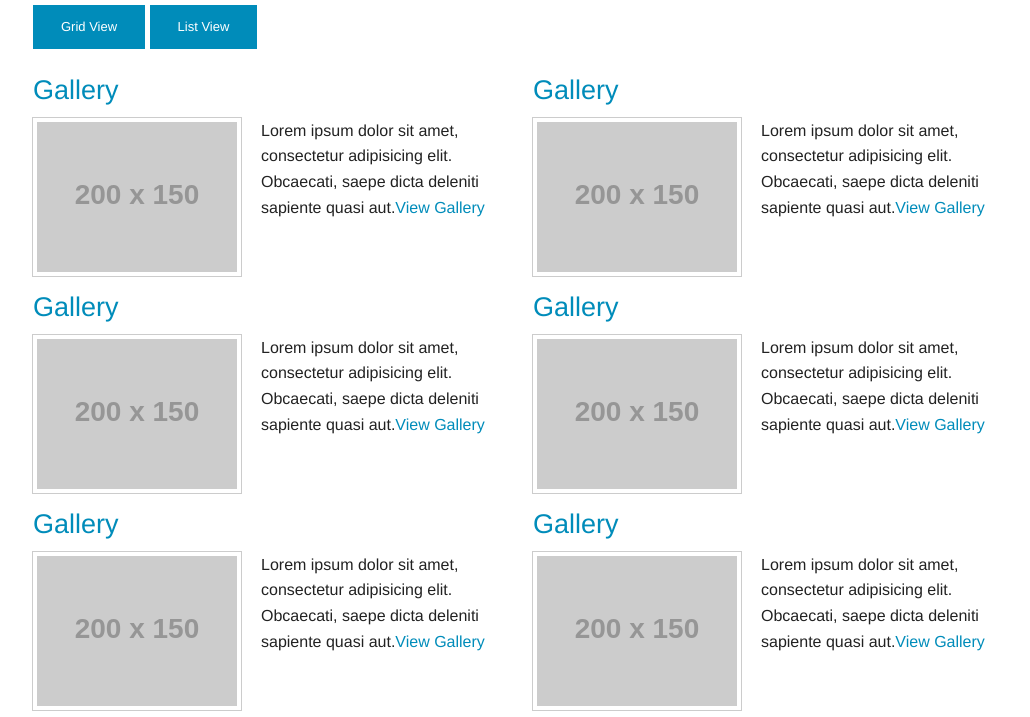
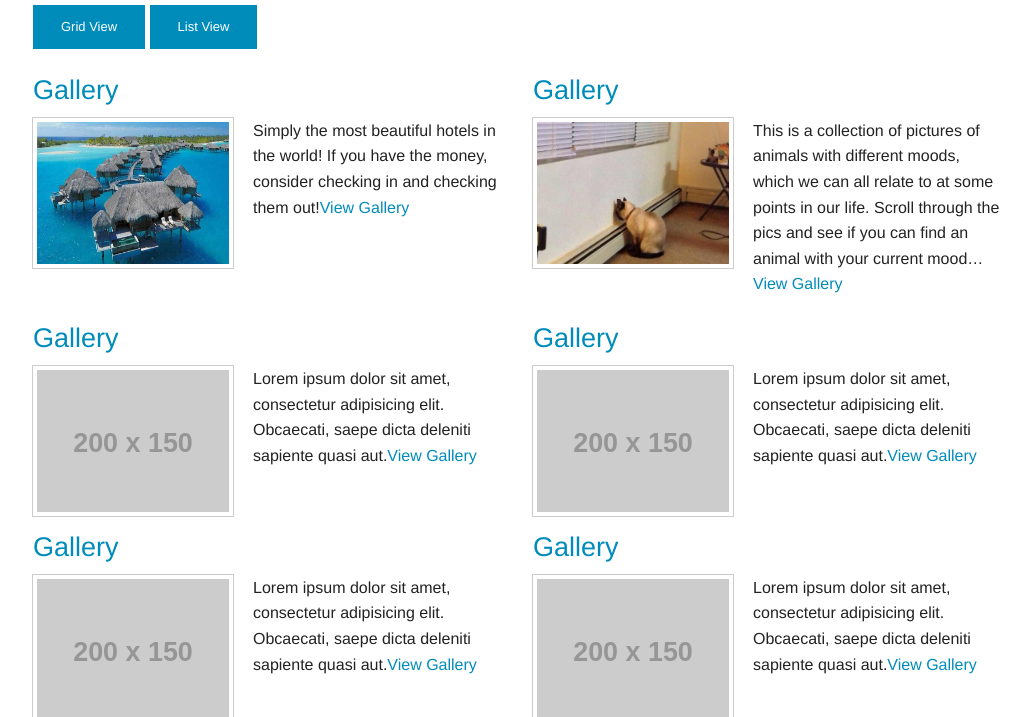
Before and after one commit to rseto88/p5-image-gallery, a plain HTML site: page index.html in a window 1280 px wide. Shown: the part 68-785 px from the top of the page, without its empty margins (122-1152 px from the left). Drawn offline with Linux system fonts and the light colour scheme; placeholder pictures from the web are drawn by us.

Commit message:
img + description

```diff
--- a/css/styles.css
+++ b/css/styles.css
@@ -29,3 +29,13 @@ p, h3, a {
 	font-family: 'redactedregular';
 }
 */
+
+#gallery a {
+    width: 200px;
+    height: 150px;
+    overflow: hidden;
+}
+
+#gallery img {
+    height: 150px;
+}
--- a/index.html
+++ b/index.html
@@ -22,15 +22,15 @@
       </div>
     </nav>
 
-    <article class="gallery row">
+    <article id="gallery" class="gallery row">
 
-      <div class="columns large-6">
+      <div class="columns large-6" id="gallery1">
 
         <h3><a href="#">Gallery</a></h3>
         <a href="#" class="th">
-          <img src="http://placehold.it/200x150" alt="">
+          <img src="img/bora bora.jpeg" alt="">
         </a>
-        <p>Lorem ipsum dolor sit amet, consectetur adipisicing elit. Obcaecati, saepe dicta deleniti sapiente quasi aut.<a href="#">View Gallery</a></p>
+        <p id="p1">Simply the most beautiful hotels in the world! If you have the money, consider checking in and checking them out!<a href="#">View Gallery</a></p>
 
       </div>
 
@@ -38,9 +38,9 @@
 
         <h3><a href="#">Gallery</a></h3>
         <a href="#" class="th">
-          <img src="http://placehold.it/200x150" alt="">
+          <img src="img/cat.jpeg" alt="">
         </a>
-        <p>Lorem ipsum dolor sit amet, consectetur adipisicing elit. Obcaecati, saepe dicta deleniti sapiente quasi aut.<a href="#">View Gallery</a></p>
+        <p>This is a collection of pictures of animals with different moods, which we can all relate to at some points in our life. Scroll through the pics and see if you can find an animal with your current mood…<a href="#">View Gallery</a></p>
       </div>
 
       <div class="columns large-6">
--- a/js/scripts.js
+++ b/js/scripts.js
@@ -16,6 +16,7 @@ $(document).ready(function(){
 		// Hide Paragraphs
 		$('p').hide();
 
+
 	});
 
 	// List View
@@ -32,6 +33,9 @@ $(document).ready(function(){
 
 	});
 
+
+
+
 	console.log('Page Loaded. Lets Do this!');
 
 });
```
Also changed, not shown: img/bora bora.jpeg (added), img/cat.jpeg (added).
